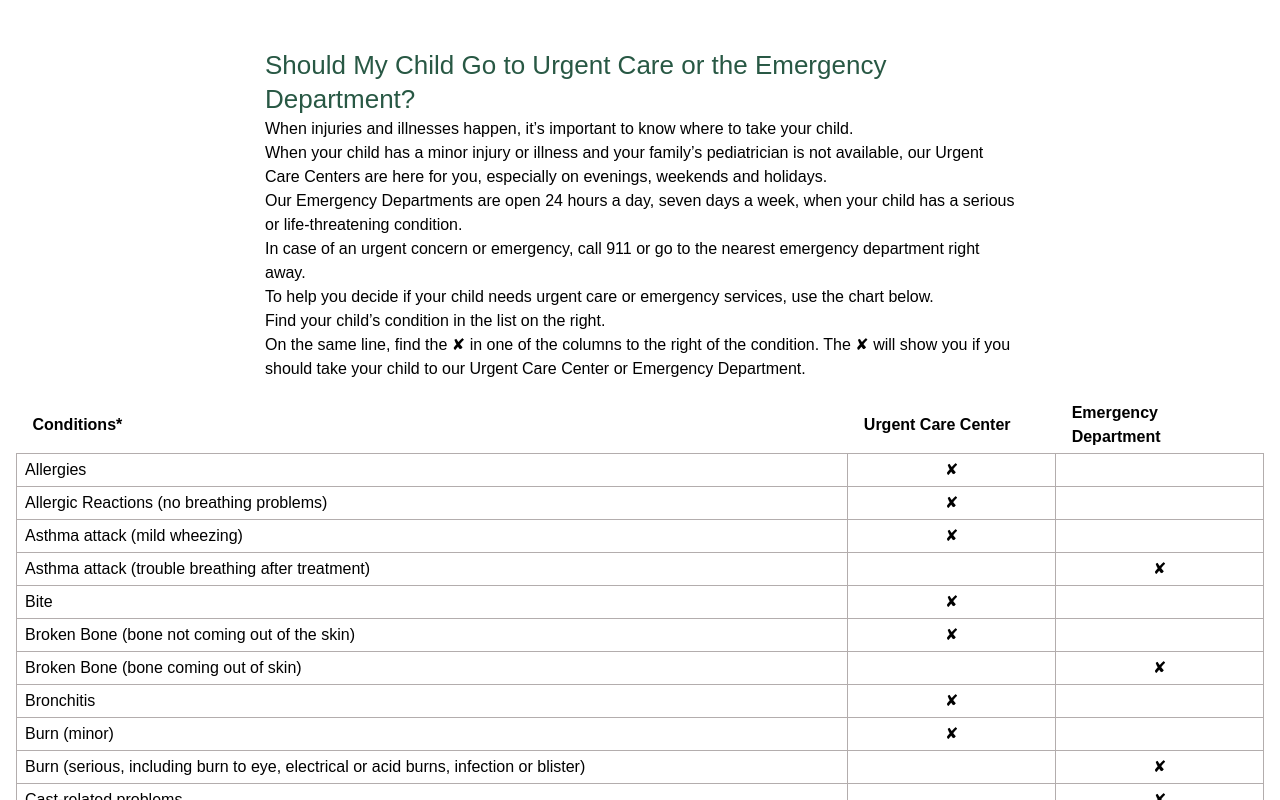
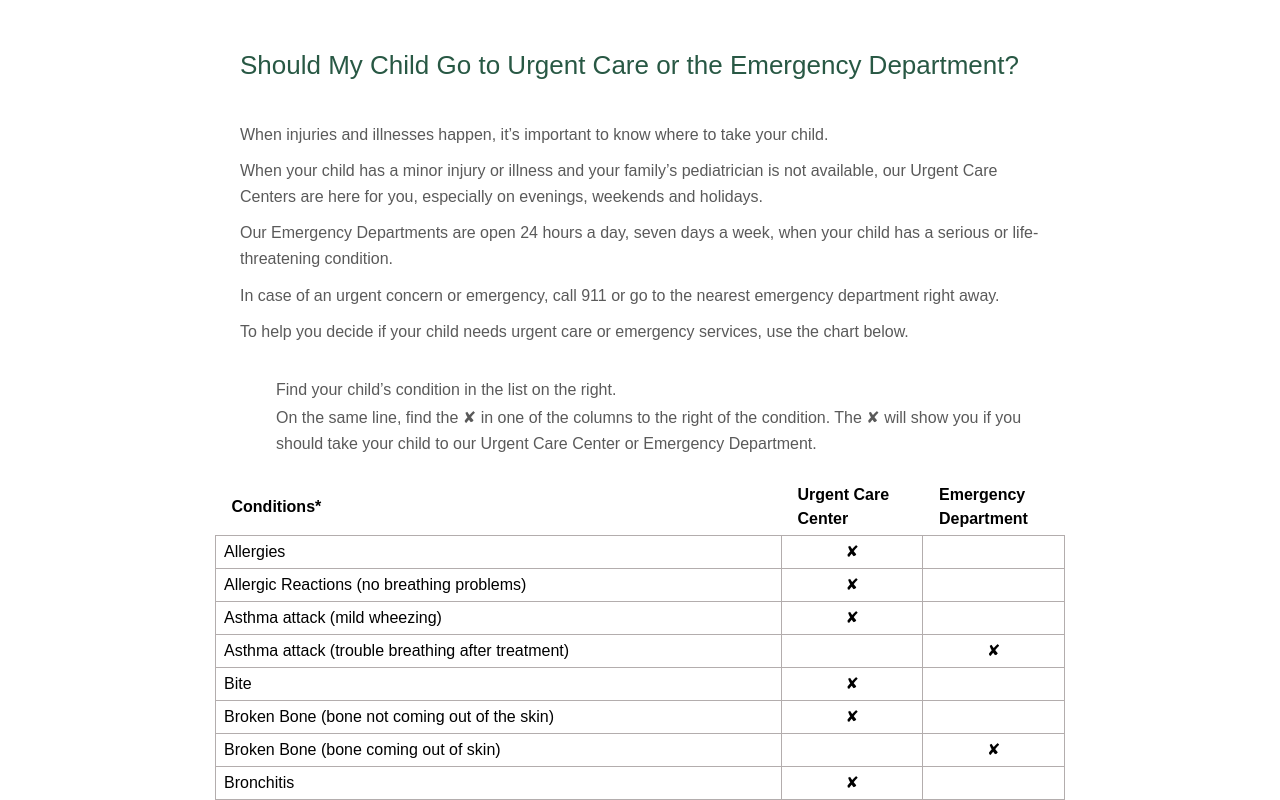
Before and after one commit to DaveKobrin/choa_npo_redo, a Next.js app in the folder choa-org/: page /urgentcare in a window 1280 px wide. Shown: the part 1600-2400 px from the top of the page. Built offline with nearby package versions, Linux system fonts and the light colour scheme.

Commit message:
fixed styling, working on bringing in wait times component

```diff
--- a/choa-org/src/pages/urgentcare.jsx
+++ b/choa-org/src/pages/urgentcare.jsx
@@ -1,6 +1,6 @@
 import Map from '../components/Maps'
 import { PageColors } from '@/styles/globalstyles';
-import { Heading3Title } from '@/styles/textStyles';
+import { Heading3Title, ParagText, ParagList } from '@/styles/textStyles';
 import {conditionSeverity} from '../data/conditionSeverity'
 import Button from '@/components/Button';
 
@@ -16,7 +16,7 @@ const urgentCare = () => {
                 {/* Text overlay */}
                 <div className="w-2/4 absolute top-1/2 right-1/2 transform translate-x-16 -translate-y-14 p-20 bg-white rounded bg-opacity-90">
                     <h2>Urgent Care</h2>
-                    <p>Our pediatric Urgent Care Centers are staffed seven days a week with doctors and nurses who are specially trained to treat non-life-threatening illnesses in children and teens.</p>
+                    <ParagText>Our pediatric Urgent Care Centers are staffed seven days a week with doctors and nurses who are specially trained to treat non-life-threatening illnesses in children and teens.</ParagText>
                 </div>
             </div>
 
@@ -34,21 +34,23 @@ const urgentCare = () => {
             {/* Bottom Section / Explanation Section */}
             <div className="flex flex-col items-center mb-32">
                 {/* Urgent Care or Emergency Section */}
-                <div className="w-[750px]">
+                <div className="w-[800px]">
                     <Heading3Title>Should My Child Go to Urgent Care or the Emergency Department?</Heading3Title>
-                    <p>When injuries and illnesses happen, it’s important to know where to take your child.</p>
-                    <p>When your child has a minor injury or illness and your family’s pediatrician is not available, our Urgent Care Centers are here for you, especially on evenings, weekends and holidays.</p>
-                    <p>Our Emergency Departments are open 24 hours a day, seven days a week, when your child has a serious or life-threatening condition.</p>
-                    <p>In case of an urgent concern or emergency, call 911 or go to the nearest emergency department right away.</p>
-                    <p>To help you decide if your child needs urgent care or emergency services, use the chart below.</p>
+                    <div className="mt-10">
+                        <ParagText>When injuries and illnesses happen, it’s important to know where to take your child.</ParagText>
+                        <ParagText>When your child has a minor injury or illness and your family’s pediatrician is not available, our Urgent Care Centers are here for you, especially on evenings, weekends and holidays.</ParagText>
+                        <ParagText>Our Emergency Departments are open 24 hours a day, seven days a week, when your child has a serious or life-threatening condition.</ParagText>
+                        <ParagText>In case of an urgent concern or emergency, call 911 or go to the nearest emergency department right away.</ParagText>
+                        <ParagText>To help you decide if your child needs urgent care or emergency services, use the chart below.</ParagText>
+                    </div>
                 </div>
                 {/* Table Intro*/}
-                <div className="w-[750px] mt">
-                    <p>Find your child’s condition in the list on the right.</p>
-                    <p>On the same line, find the ✘ in one of the columns to the right of the condition. The ✘ will show you if you should take your child to our Urgent Care Center or Emergency Department.</p>
+                <div className="w-[800px] pl-9 mt-5">
+                    <ParagList>Find your child’s condition in the list on the right.</ParagList>
+                    <ParagList>On the same line, find the ✘ in one of the columns to the right of the condition. The ✘ will show you if you should take your child to our Urgent Care Center or Emergency Department.</ParagList>
                 </div>
                 {/* Table */}
-                <div className="container mx-auto p-4">
+                <div className="w-[850px] mt-5">
                     <table className="min-w-full bg-white">
                         <thead>
                             <tr className="text-left">
@@ -92,35 +94,51 @@ const urgentCare = () => {
 
 
             {/* Urgent Care Hours */}
-            <div>
+            <div className="w-[800px] mt-5">
                 <Heading3Title>When Is Children’s Urgent Care Open?</Heading3Title>
-                <p>At our pediatric Urgent Care Centers, no appointment is necessary, and walk-ins are welcome. We’re open seven days a week, including evenings and holidays.</p>
-                <p>Monday-Friday: 11 a.m. to 9 p.m.</p>
-                <p>Saturday and Sunday: 9 a.m. to 7 p.m.</p>
-                <p>Holidays: 9 a.m. to 7 p.m.</p>
-                <p>Holidays include New Year's Day, Martin Luther King Jr. Day, Memorial Day, Fourth of July, Labor Day,Thanksgiving and Christmas Day.</p>
-                <p>We offer holiday hours at the following Urgent Care Centers:</p>
-                <p>Children’s at Chamblee-Brookhaven</p>
-                <p>Children’s at Forsyth</p>
-                <p>Children’s at Hudson Bridge</p>
-                <p>Children’s at Satellite Boulevard</p>
-                <p>Children’s at Town Center</p>
-                <p>Hours may be affected by unanticipated circumstances. Check this webpage for real-time updates. </p>
+                <div className="mt-10">
+                    <ParagText>At our pediatric Urgent Care Centers, no appointment is necessary, and walk-ins are welcome. We’re open seven days a week, including evenings and holidays.</ParagText>
+                    <div className="pl-9">
+                        <ParagList>Monday-Friday: 11 a.m. to 9 p.m.</ParagList>
+                        <ParagList>Saturday and Sunday: 9 a.m. to 7 p.m.</ParagList>
+                        <ParagList>Holidays: 9 a.m. to 7 p.m.</ParagList>
+                    </div>
+                    <ParagText>Holidays include New Year's Day, Martin Luther King Jr. Day, Memorial Day, Fourth of July, Labor Day,Thanksgiving and Christmas Day.</ParagText>
+                    <ParagText>We offer holiday hours at the following Urgent Care Centers:</ParagText>
+                    <div className="pl-9">
+                        <ParagList>Children’s at Chamblee-Brookhaven</ParagList>
+                        <ParagList>Children’s at Forsyth</ParagList>
+                        <ParagList>Children’s at Hudson Bridge</ParagList>
+                        <ParagList>Children’s at Satellite Boulevard</ParagList>
+                        <ParagList>Children’s at Town Center</ParagList>
+                    </div>
+                    <ParagText>Hours may be affected by unanticipated circumstances. Check this webpage for real-time updates. </ParagText>
+                </div>
             </div>
             {/* Why Section */}
-            <div>
-                <Heading3Title>Why Should You Take Your Child to a Pediatric Urgent Care Center?</Heading3Title>
-                <p>Children are not small adults. Unlike most urgent care centers and retail clinics, our pediatric Urgent Care Centers have doctors and nurses who are specially trained to diagnose and treat your growing child or teen. Our doctors can communicate directly with your child’s doctor, informing him or her of any test results or procedures that were performed so the doctor can update your child’s medical records and provide follow-
-                up care, if needed.</p>
-                <p>Our pediatric Urgent Care Centers offer:</p>
-                <p>A pediatrician on staff</p>
-                <p>Staff specially trained to diagnose and treat children from birth to 18 years old</p>
-                <p>Walk-in hours seven days a week, including evenings and holidays</p>
-                <p>Lab and X-ray services to quickly diagnose your child’s minor illnesses and injuries with up to 50 percent</p>
-                <p>less radiation than some adult facilities</p>
-                <p><span className="text-[#00A94F] font-bold">Fracture care</span> for growing bones, with access to pediatric orthopedic specialists</p>
-                <p>Access to the Children’s network of doctors and pediatric specialists</p>
-                Electronic submission of prescriptions to your pharmacy
+            <div className="flex flex-row w-full justify-center items-center">
+                {/* Text */}
+                <div className="w-[750px] mt-5">
+                    <Heading3Title>Why Should You Take Your Child to a Pediatric Urgent Care Center?</Heading3Title>
+                    <ParagText>Children are not small adults. Unlike most urgent care centers and retail clinics, our pediatric Urgent Care Centers have doctors and nurses who are specially trained to diagnose and treat your growing child or teen. Our doctors can communicate directly with your child’s doctor, informing him or her of any test results or procedures that were performed so the doctor can update your child’s medical records and provide follow-
+                    up care, if needed.</ParagText>
+                    <ParagText>Our pediatric Urgent Care Centers offer:</ParagText>
+                    <div className="pl-9">
+                        <ParagList>A pediatrician on staff</ParagList>
+                        <ParagList>Staff specially trained to diagnose and treat children from birth to 18 years old</ParagList>
+                        <ParagList>Walk-in hours seven days a week, including evenings and holidays</ParagList>
+                        <ParagList>Lab and X-ray services to quickly diagnose your child’s minor illnesses and injuries with up to 50 percent</ParagList>
+                        <ParagList>less radiation than some adult facilities</ParagList>
+                        <ParagList><span className="text-[#00A94F] font-bold">Fracture care</span> for growing bones, with access to pediatric orthopedic specialists</ParagList>
+                        <ParagList>Access to the Children’s network of doctors and pediatric specialists</ParagList>
+                        <ParagList>Electronic submission of prescriptions to your pharmacy</ParagList>
+                    </div>
+                    {/* Image */}
+
+                </div>
+                <div className="">
+                    <img className="" src="doctor_and_child.png" alt="" />
+                </div>
             </div>
 
 
--- a/choa-org/src/styles/textStyles.js
+++ b/choa-org/src/styles/textStyles.js
@@ -4,11 +4,19 @@ import { PageColors } from './globalstyles';
 export const Heading3Title = styled.h3`
     color: #285844;
     font-size: 1.625rem;
-    font-style: normal;
     font-weight: 500;
     line-height: 2.16125rem;
 `;
 
-// export const ParagTitle = styled.p`
+export const ParagText = styled.p`
+    margin: 10px 0px;
+    color: #5A5A5A;
+    font-weight: 400;
+    line-height: 1.63rem;
+`;
 
-// `;
+export const ParagList = styled.p`
+    margin: 2px 0px;
+    line-height: 1.625rem;
+    color: #5A5A5A;
+`
```
Also changed, not shown: choa-org/public/doctor_and_child.png (added).
